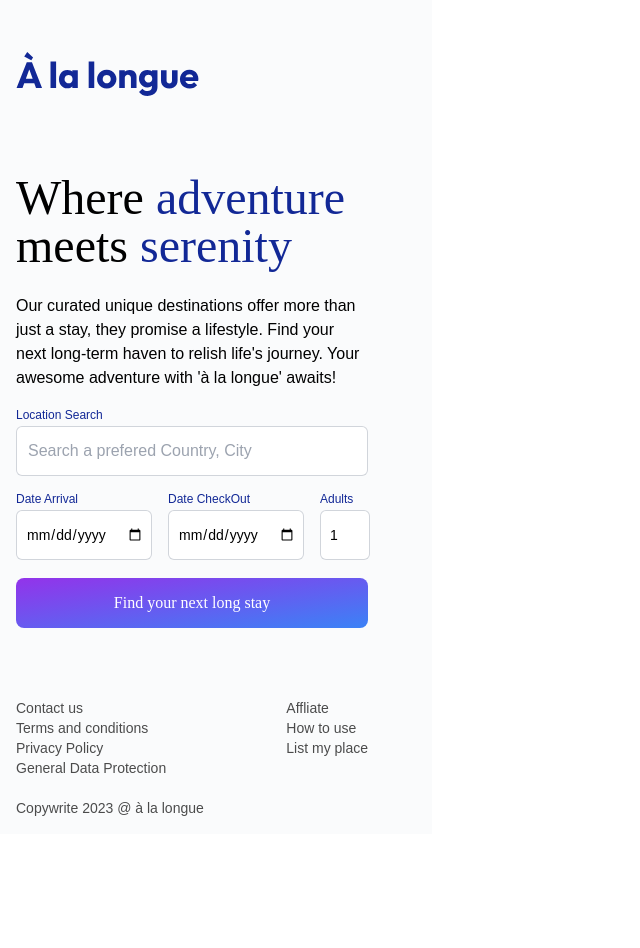
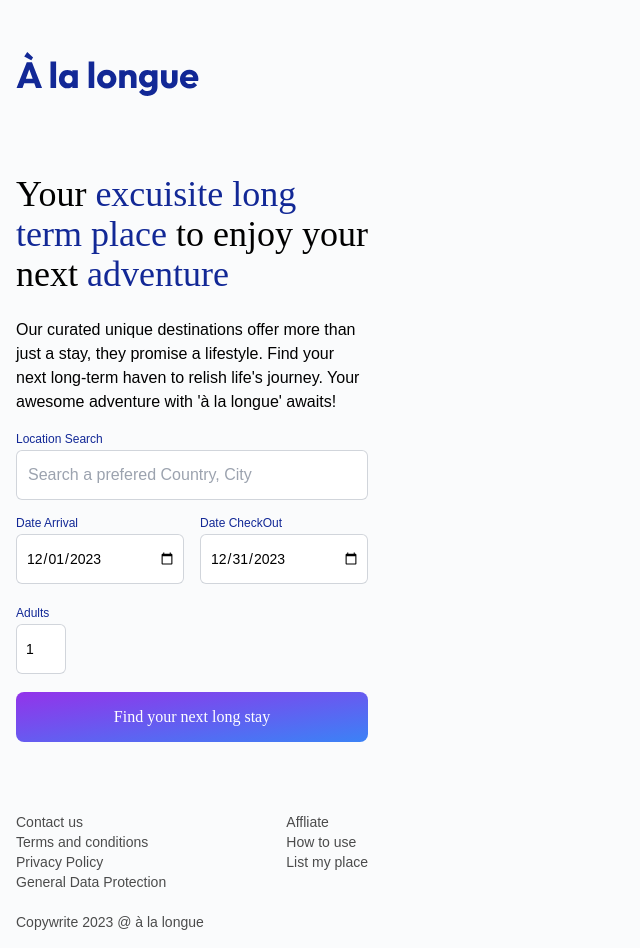
Before and after one commit to mihaimarincea/alalongbooking, a React (Create React App) app: page / in a window 1280 px wide. Shown: the whole page, without its empty margins (0-640 px from the left). Before the commit the page ends 868 px from the top, so only its background shows below. Built offline with nearby package versions, Linux system fonts and the light colour scheme; no server answers.

Commit message:
tweaks-on-search

```diff
--- a/src/App.tsx
+++ b/src/App.tsx
@@ -35,16 +35,21 @@ const App: React.FC = () => {
     }
   };
 
+  const resetSearch = () => {
+    setSearchPerformed(false);
+  };
+
   return (
     <div className="min-h-screen bg-[#FAFBFC]">
       <div className="max-w-screen-xl	mx-auto flex flex-col lg:flex-row md:flex-row md:gap-12 h-screen md:h-auto">
         <div className="md:max-w-sm h-full md:sticky top-0 p-4">
           <div className="mt-[35px]">
-            <Logo />
+            <Logo resetSearch={resetSearch} />
           </div>
           <div className="mt-[70px]">
-            <h1 className="text-3xl md:text-3xl lg:text-5xl">
-              Where <span>adventure</span> meets <span>serenity</span>
+            <h1 className="text-4xl md:text-2xl lg:text-4xl">
+              Your<span> excuisite long term place </span>to enjoy your next{" "}
+              <span>adventure</span>
             </h1>
             <br />
             <p className="text-base md:text-md">
@@ -75,11 +80,11 @@ const App: React.FC = () => {
             </div>
           </div>
         </div>
-        <div className="max-w-6xl w-full absolute md:relative bg-white">
+        <div className="max-w-6xl w-full absolute md:relative bg-mainbg ">
           <div className="hidden md:block mt-5">
             {!searchPerformed && <Gallery />}
           </div>
-          <div className="mt-10">
+          <div className="mt-12">
             {isLoading ? (
               <>
                 <div className="grid grid-cols-1 md:grid-cols-2 lg:grid-cols-3 gap-4 p-4">
@@ -103,12 +108,12 @@ const App: React.FC = () => {
           </div>
           {searchPerformed && (
             <>
-              <div className="fixed md:hidden top-o w-full">
+              <div className="fixed md:hidden top-0 w-full">
                 <div className="flex w-full justify-center p-2 h-full min-h-[50px] bg-white-to-transparent">
-                  <Logo />
+                  <Logo resetSearch={resetSearch} />
                 </div>
               </div>
-              <div className="fixed md:hidden bottom-0 mx:auto w-full">
+              <div className="fixed md:hidden bottom-8 mx:auto w-full">
                 <div className="flex w-full justify-center p-2 h-full min-h-[70px]">
                   <button
                     onClick={toggleSheet}
@@ -121,10 +126,14 @@ const App: React.FC = () => {
             </>
           )}
           <div className="block md:hidden">
-            <Sheet isOpen={isSheetOpen} onClose={toggleSheet}>
+            <Sheet
+              isOpen={isSheetOpen}
+              onClose={toggleSheet}
+              snapPoints={[300, 300]}
+            >
               <Sheet.Container>
                 <Sheet.Header />
-                <Sheet.Content>
+                <Sheet.Content className="px-5">
                   <SearchForm onSearch={handleSearch} />
                 </Sheet.Content>
               </Sheet.Container>
--- a/src/components/ResultsDisplay.tsx
+++ b/src/components/ResultsDisplay.tsx
@@ -53,7 +53,7 @@ const ResultsDisplay: React.FC<ResultsDisplayProps> = ({
   }
 
   return (
-    <div className="grid grid-cols-1 md:grid-cols-2 lg:grid-cols-3 gap-4 p-4">
+    <div className="grid grid-cols-1 md:grid-cols-2 lg:grid-cols-3 gap-4 p-4 pb-[120px] md:pb-4">
       {results.map((result) => (
         <ResultCard key={result.id} result={result} />
       ))}
--- a/src/components/SearchForm.tsx
+++ b/src/components/SearchForm.tsx
@@ -1,55 +1,97 @@
-import React, { useState } from 'react';
+import React, { useState } from "react";
 
 interface Props {
   onSearch: (params: any) => void; // Adjust the type as needed
 }
 
 const SearchForm: React.FC<Props> = ({ onSearch }) => {
+  const today = new Date();
+  const inThirtyDays = new Date(today);
+  inThirtyDays.setDate(inThirtyDays.getDate() + 30);
+
+  const formatDate = (date: Date) => {
+    return date.toISOString().split("T")[0];
+  };
+
   const [searchParams, setSearchParams] = useState({
-        location: '',
-        checkin: '',
-        checkout: '',
-        adults: '1',
-        children: '0',
-        infants: '0',
-        pets: '0',
-        page: '1',
-        currency: 'USD'
+    location: "",
+    checkin: formatDate(today),
+    checkout: formatDate(inThirtyDays),
+    adults: "1",
+    children: "0",
+    infants: "0",
+    pets: "0",
+    page: "1",
+    currency: "USD",
   });
 
   const handleChange = (e: React.ChangeEvent<HTMLInputElement>) => {
     setSearchParams({ ...searchParams, [e.target.name]: e.target.value });
-        console.log('Form change:', { [e.target.name]: e.target.value }); // Log form changes
+    console.log("Form change:", { [e.target.name]: e.target.value }); // Log form changes
   };
 
   const handleSubmit = (e: React.FormEvent) => {
     e.preventDefault();
-        console.log('Submitting form with:', searchParams); // Log form submission
+    console.log("Submitting form with:", searchParams); // Log form submission
     onSearch(searchParams);
   };
 
   return (
-        <form onSubmit={handleSubmit} className="flex flex-col gap-2.5 align-middle">
+    <form
+      onSubmit={handleSubmit}
+      className="flex flex-col gap-2.5 align-middle"
+    >
       <div>
         <label>Location Search</label>
-            <input type="text" className="block w-full  rounded-md border-0 py-2.5 pl-3 pr-2  ring-1 ring-inset ring-gray-300 placeholder:text-gray-400 focus:ring-2 focus:ring-inset focus:ring-indigo-600 sm:text-md sm:leading-6" name="location" value={searchParams.location} onChange={handleChange} placeholder="Search a prefered Country, City" />
+        <input
+          type="text"
+          className="block w-full  rounded-md border-0 py-2.5 pl-3 pr-2  ring-1 ring-inset ring-gray-300 placeholder:text-gray-400 focus:ring-2 focus:ring-inset focus:ring-indigo-600 sm:text-md sm:leading-6"
+          name="location"
+          value={searchParams.location}
+          onChange={handleChange}
+          placeholder="Search a prefered Country, City"
+        />
       </div>
-            <div className="flex flex-row xs:flex-col sm:flex-col md:flex-row gap-4 justify-between">
-            <div>
+      <div className="flex flex-wrap flex-row xs:flex-col sm:flex-col md:flex-row gap-4 justify-between">
+        <div className="flex-1">
           <label>Date Arrival</label>
-            <input type="date" className="block  rounded-md border-0 py-2.5 pl-2.5 pr-2  ring-1 ring-inset ring-gray-300 placeholder:text-gray-400 focus:ring-2 focus:ring-inset focus:ring-indigo-600 sm:text-sm sm:leading-6" name="checkin" value={searchParams.checkin} onChange={handleChange} placeholder="Today" />
+          <input
+            type="date"
+            className="block w-full rounded-md border-0 py-2.5 pl-2.5 pr-2  ring-1 ring-inset ring-gray-300 placeholder:text-gray-400 focus:ring-2 focus:ring-inset focus:ring-indigo-600 sm:text-sm sm:leading-6"
+            name="checkin"
+            value={searchParams.checkin}
+            onChange={handleChange}
+            placeholder="Today"
+          />
         </div>
-            <div>
+        <div className="flex-1">
           <label>Date CheckOut</label>
-            <input type="date" className="block  rounded-md border-0 py-2.5 pl-2.5 pr-2  ring-1 ring-inset ring-gray-300 placeholder:text-gray-400 focus:ring-2 focus:ring-inset focus:ring-indigo-600 sm:text-sm sm:leading-6" name="checkout" value={searchParams.checkout} onChange={handleChange} />
+          <input
+            type="date"
+            className="block w-full  rounded-md border-0 py-2.5 pl-2.5 pr-2  ring-1 ring-inset ring-gray-300 placeholder:text-gray-400 focus:ring-2 focus:ring-inset focus:ring-indigo-600 sm:text-sm sm:leading-6"
+            name="checkout"
+            value={searchParams.checkout}
+            onChange={handleChange}
+          />
         </div>
         <div>
           <label>Adults</label>
-            <input type="number" className="block w-[50px] rounded-md border-0 py-2.5 pl-2.5 pr-2  ring-1 ring-inset ring-gray-300 placeholder:text-gray-400 focus:ring-2 focus:ring-inset focus:ring-indigo-600 sm:text-sm sm:leading-6" name="adults" value={searchParams.adults} onChange={handleChange}  />
+          <input
+            type="number"
+            className="block w-[50px] rounded-md border-0 py-2.5 pl-2.5 pr-2  ring-1 ring-inset ring-gray-300 placeholder:text-gray-400 focus:ring-2 focus:ring-inset focus:ring-indigo-600 sm:text-sm sm:leading-6"
+            name="adults"
+            value={searchParams.adults}
+            onChange={handleChange}
+          />
         </div>
       </div>
       <div>
-            <button type="submit" className="text-white md:text-l w-full mt-0 sm:mt-2 bg-gradient-to-br from-purple-600 to-blue-500 hover:bg-gradient-to-bl focus:ring-4 focus:outline-none focus:ring-blue-300 dark:focus:ring-blue-800 font-medium rounded-lg text-md px-5 py-3 text-center me-2 ">Find your next long stay</button>
+        <button
+          type="submit"
+          className="text-white md:text-l w-full mt-0 sm:mt-2 bg-gradient-to-br from-purple-600 to-blue-500 hover:bg-gradient-to-bl focus:ring-4 focus:outline-none focus:ring-blue-300 dark:focus:ring-blue-800 font-medium rounded-lg text-md px-5 py-3 text-center me-2 "
+        >
+          Find your next long stay
+        </button>
       </div>
     </form>
   );
--- a/src/components/UI/Logo.tsx
+++ b/src/components/UI/Logo.tsx
@@ -1,8 +1,13 @@
 import React from "react";
 
-const Logo = () => {
+const Logo = ({ resetSearch }: { resetSearch?: () => void }) => {
+  const handleSearch = () => {
+    if (resetSearch) {
+      resetSearch();
+    }
+  };
   return (
-    <div>
+    <div onClick={handleSearch} className="hover:cursor-pointer">
       <img src="/images/alalongue_logo.svg" alt="A la longue Logo" />
     </div>
   );
--- a/src/services/api.ts
+++ b/src/services/api.ts
@@ -1,33 +1,30 @@
-import axios from 'axios';
-
-const API_KEY = '9d7a4091e6msh90bc40d78b4b21bp173c39jsn40ce29ab5cfc';
+import axios from "axios";
 
 const instance = axios.create({
-    baseURL: 'https://airbnb13.p.rapidapi.com',
+  baseURL: "https://airbnb13.p.rapidapi.com",
   headers: {
-        'X-RapidAPI-Key': API_KEY
-    }
+    "X-RapidAPI-Key": process.env.REACT_APP_RAPIDAPI,
+  },
 });
 
-
 export const searchByLocation = async (params: {
-    location: string,
-    checkin: string,
-    checkout: string,
-    adults: string,
-    children: string,
-    infants: string,
-    pets: string,
-    page: string,
-    currency: string
+  location: string;
+  checkin: string;
+  checkout: string;
+  adults: string;
+  children: string;
+  infants: string;
+  pets: string;
+  page: string;
+  currency: string;
 }) => {
-    console.log('Request parameters:', params); // Log the request parameters
+  console.log("Request parameters:", params); // Log the request parameters
   try {
-        const response = await instance.get('/search-location', { params });
-        console.log('API response:', response.data); // Log the full API response
+    const response = await instance.get("/search-location", { params });
+    console.log("API response:", response.data); // Log the full API response
     return response.data.results; // Return only the results array
   } catch (error) {
-        console.error('API error:', error);
+    console.error("API error:", error);
     throw error;
   }
 };
--- a/tailwind.config.js
+++ b/tailwind.config.js
@@ -3,7 +3,9 @@ module.exports = {
   content: ["./src/**/*.{js,jsx,ts,tsx}"],
   theme: {
     extend: {
-      mainbg: "#FAFBFC",
+      colors: {
+        mainbg: "#FAFBFC",
+      },
       backgroundImage: {
         "white-to-transparent":
           "linear-gradient(to bottom, rgba(255, 255, 255, 1), rgba(255, 255, 255, 0))",
```
Also changed, not shown: src/components/ResultCard.tsx (+29 -8 lines), 1 other file (tests, documents, lock files or other folders). Lines whose indentation alone changed are shown as unchanged.
